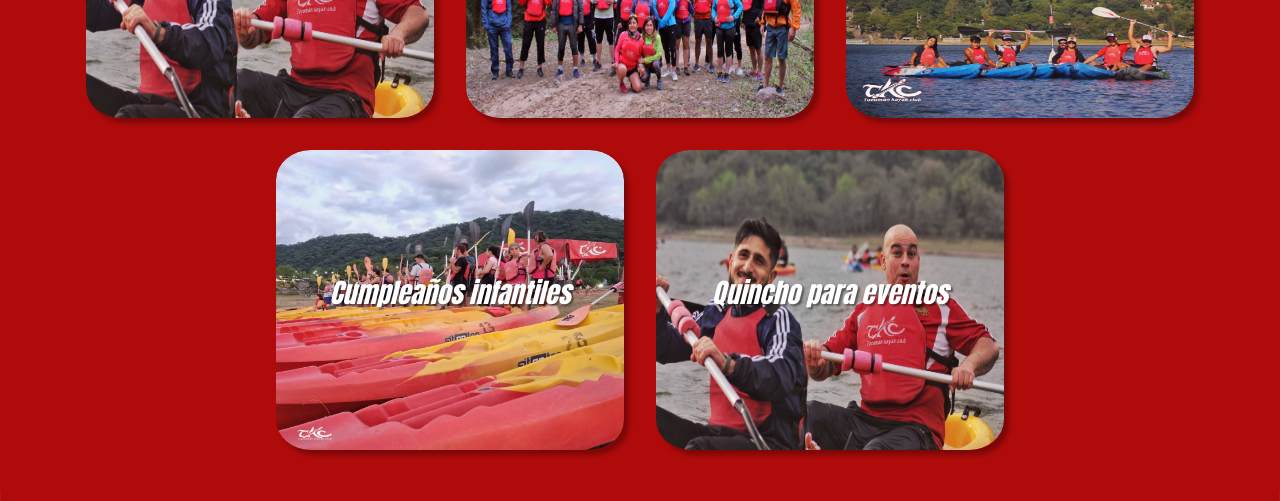
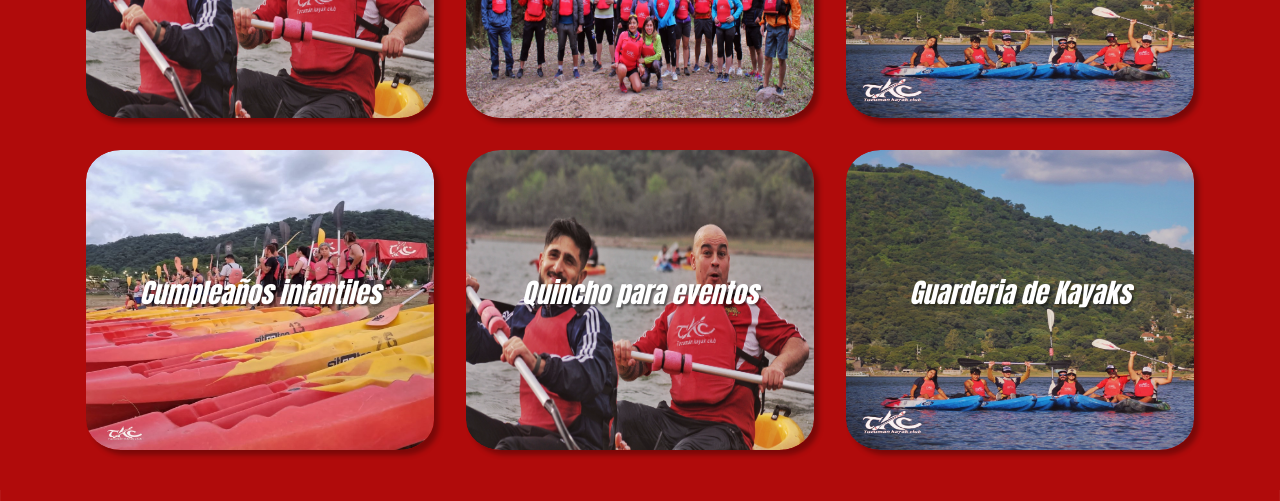
Before and after one commit to joaquin-fuentes/TKC-Front, a React (Vite) app: page / in a window 1280 px wide. Shown: the part 1700-2201 px from the top of the page. Built offline with nearby package versions, Linux system fonts and the light colour scheme; no server answers.

Commit message:
agregue card de guarderia de kayak en servicios

```diff
--- a/src/components/views/Servicios.jsx
+++ b/src/components/views/Servicios.jsx
@@ -35,7 +35,7 @@ const Servicios = () => {
                         </article>
                     </Col>
                     <Col md="6" lg="4" className='d-flex justify-content-center'>
-                    <article data-aos="fade-up" class="articleCard mx-1 my-3">
+                        <article data-aos="fade-up" class="articleCard mx-1 my-3">
                             <div class="imgCard">
                                 <img src={coaching} alt="imagen de coaching" className='imgCard' />
                             </div>
@@ -49,7 +49,7 @@ const Servicios = () => {
                         </article>
                     </Col>
                     <Col md="6" lg="4" className='d-flex justify-content-center'>
-                    <article data-aos="fade-up" class="articleCard mx-1 my-3">
+                        <article data-aos="fade-up" class="articleCard mx-1 my-3">
                             <div class="imgCard">
                                 <img src={escuelita} alt="imagen de escuelita" className='imgCard' />
                             </div>
@@ -63,7 +63,7 @@ const Servicios = () => {
                         </article>
                     </Col>
                     <Col md="6" lg="4" className='d-flex justify-content-center'>
-                    <article data-aos="fade-up" class="articleCard mx-1 my-3">
+                        <article data-aos="fade-up" class="articleCard mx-1 my-3">
                             <div class="imgCard">
                                 <img src={portada2} alt="imagen de cumpleaños" className='imgCard' />
                             </div>
@@ -77,13 +77,27 @@ const Servicios = () => {
                         </article>
                     </Col>
                     <Col md="6" lg="4" className='d-flex justify-content-center'>
-                    <article data-aos="fade-up" class="articleCard mx-1 my-3">
+                        <article data-aos="fade-up" class="articleCard mx-1 my-3">
                             <div class="imgCard">
                                 <img src={excursiones} alt="imagen de alquiler quincho para eventos" className='imgCard' />
                             </div>
                             <div class="overlay"></div>
                             <div class="textCard">
                                 <h5 className='textCard'>Quincho para eventos</h5>
+                            </div>
+                            <div class="btnCard">
+                                <NavLink href='/alquiler' className='btnCard'>Ver más</NavLink>
+                            </div>
+                        </article>
+                    </Col>
+                    <Col md="6" lg="4" className='d-flex justify-content-center'>
+                        <article data-aos="fade-up" class="articleCard mx-1 my-3">
+                            <div class="imgCard">
+                                <img src={escuelita} alt="imagen de guarderia de kayak" className='imgCard' />
+                            </div>
+                            <div class="overlay"></div>
+                            <div class="textCard">
+                                <h5 className='textCard'>Guarderia de Kayaks</h5>
                             </div>
                             <div class="btnCard">
                                 <NavLink href='/alquiler' className='btnCard'>Ver más</NavLink>
```
